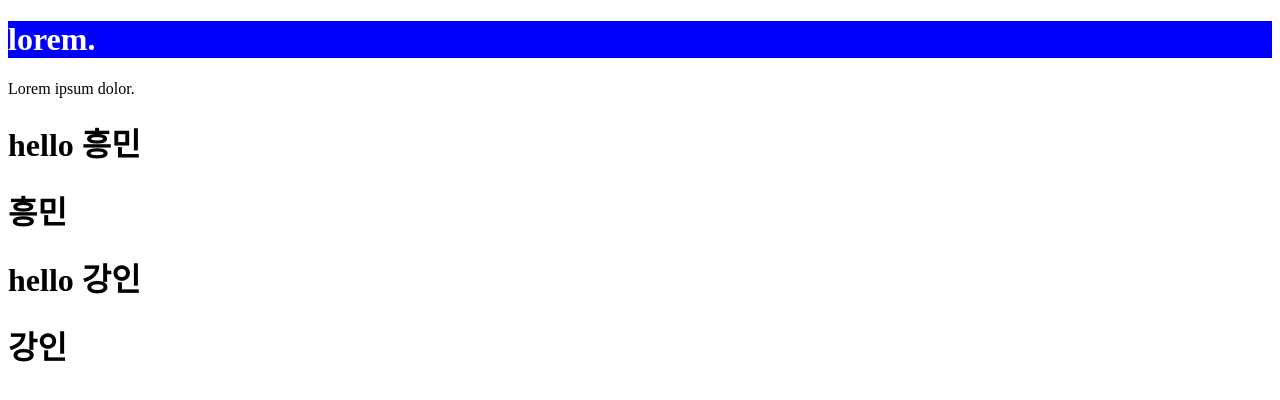
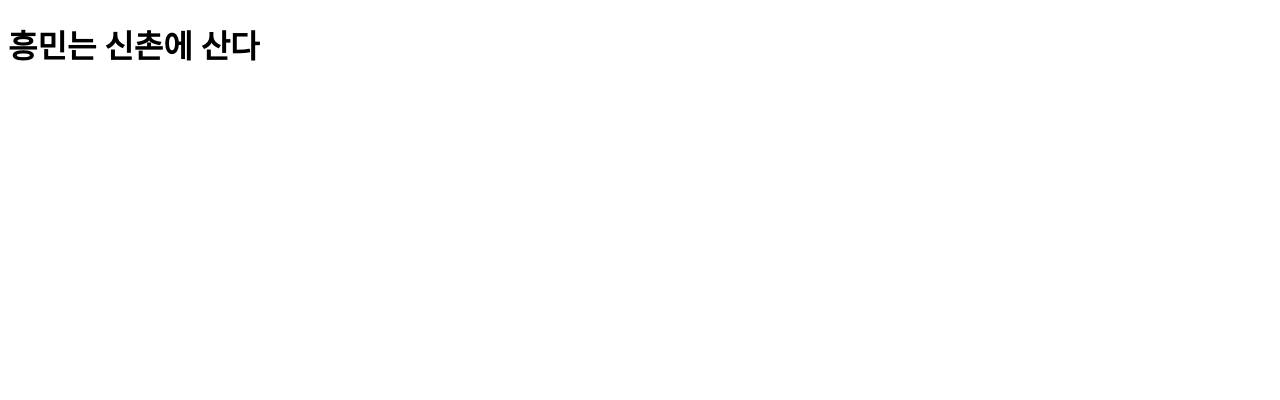
Before and after one commit to zxcvcx123/react20231031, a React (Create React App) app: page / in a window 1280 px wide. Shown: the top 400 px of the page. Built offline with nearby package versions, Linux system fonts and the light colour scheme.

Commit message:
컴포넌트 property 구조분해 할당으로 인자 전달

```diff
--- a/src/App.js
+++ b/src/App.js
@@ -1,31 +1,17 @@
 function App() {
   return (
     <>
-      <h1
-        className={"note"}
-        style={{ backgroundColor: "blue", color: "white" }}
-        title={"제목 요소"}
-      >
-        lorem.
-      </h1>
-      <p title={"문단 요소"}>Lorem ipsum dolor.</p>
-      {/* 컴포넌트의 property는 함수 인자로 넘어간다 */}
-      <MyComp title={"내 컴포넌트"} name={"흥민"} />
-      <MyComp title={"I am 컴포넌트"} name={"강인"} />
+      <MyComp value={"흥민"} address={"신촌"} />
     </>
   );
 }
 
-// 함수 인자로
-// 사용한 곳에서 넘긴 property들이 객체형태로 담김
-// 예) title={"내 컴포넌트"} name={"흥민"} => {title: "내 컴포넌트", name: "흥민"} 형태로 담김
-// props라고 불린다
-function MyComp(props) {
-  console.log("MyComp가 받은 props", props);
+function MyComp({ value, address }) {
   return (
     <div>
-      <h1 title={props.title}>hello {props.name}</h1>
-      <h1>{props.name}</h1>
+      <h1>
+        {value}는 {address}에 산다
+      </h1>
     </div>
   );
 }
```
